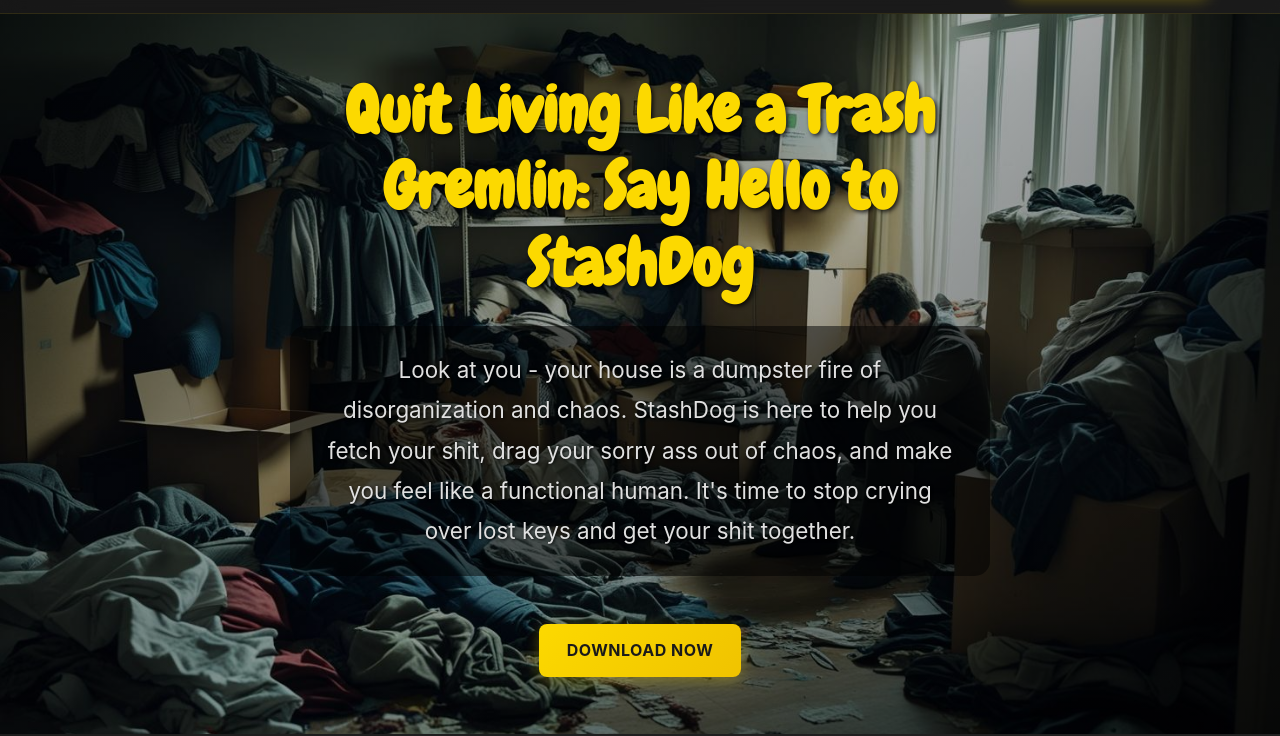
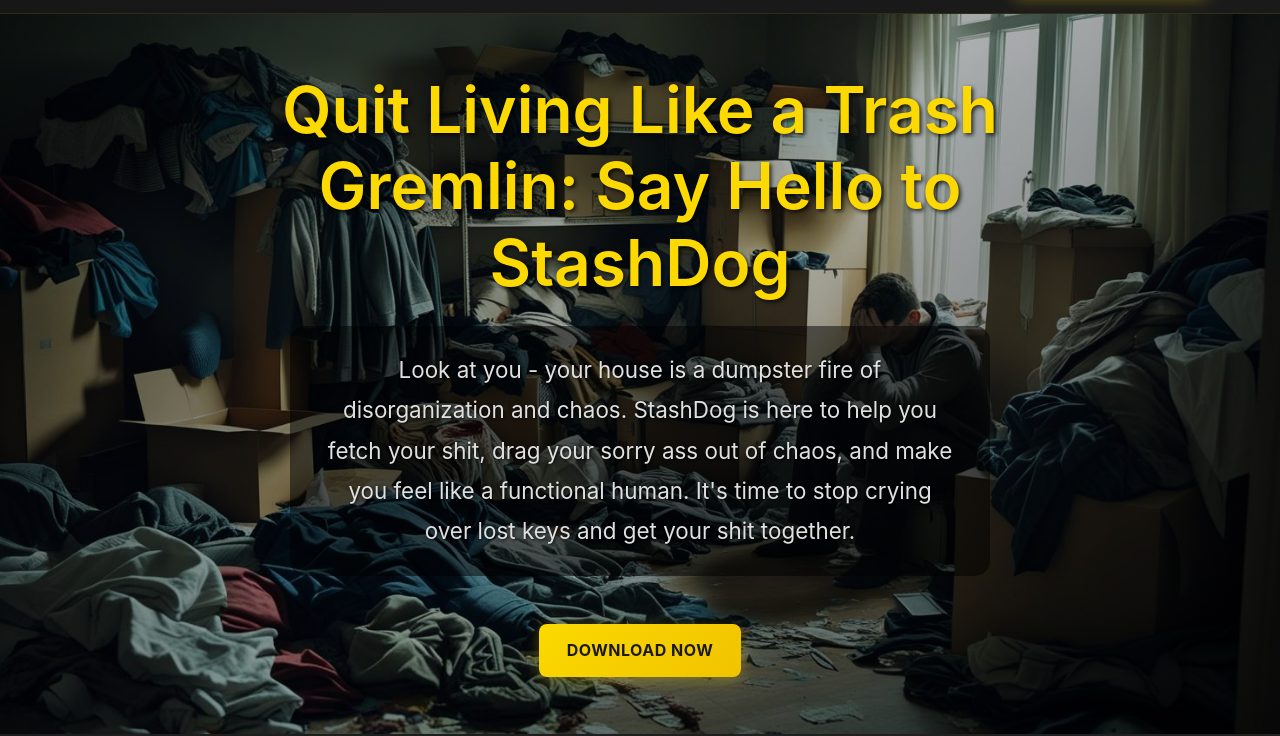
Before and after one commit to dogfoodlab-io/stashdog.io, a Gatsby site: page / in a window 1280 px wide. Shown: the part 75-811 px from the top of the page. Built offline with nearby package versions, Linux system fonts and the light colour scheme; Gatsby itself is replaced by a stand-in of ours; no server answers; a web font is replaced by a local one.

Commit message:
update font on landing

```diff
--- a/src/components/Hero.js
+++ b/src/components/Hero.js
@@ -27,7 +27,7 @@
         <div className="hero-overlay">
           <div className="container">
             <div className="hero-content">
-              <h1>{activeStashdogStrings.welcome.title}</h1>
+              <h1 className="hero-title">{activeStashdogStrings.welcome.title}</h1>
               <p>{activeStashdogStrings.welcome.description}</p>
               <div className="hero-cta">
                 <Link
--- a/src/styles/global.css
+++ b/src/styles/global.css
@@ -1,4 +1,6 @@
 /* Global Styles for StashDog Website */
+/* Import brand webfonts (Chewy used in a few places) */
+@import url('https://fonts.googleapis.com/css2?family=Chewy&display=swap');
 
 * {
   margin: 0;
@@ -94,6 +96,7 @@
 }
 
 .header-text {
+  /* Keep the brand logo/title font as Chewy in the navbar */
   font-family: 'Chewy', cursive;
   font-size: 2.2rem;
   color: #fcd900;
@@ -168,12 +171,18 @@
 }
 
 .hero-content h1 {
-  font-family: 'Chewy', cursive;
+  /* Use the site's standard heading typeface (inherit from body) */
+  font-family: inherit;
   font-size: clamp(2.5rem, 5vw, 4rem);
   margin-bottom: 1.5rem;
   color: #fcd900;
   text-shadow: 2px 2px 4px rgba(0, 0, 0, 0.8);
   line-height: 1.2;
+}
+
+/* Ensure the specific hero title (if present) uses the standard font */
+.hero-title {
+  font-family: inherit;
 }
 
 .hero-content p {
```
